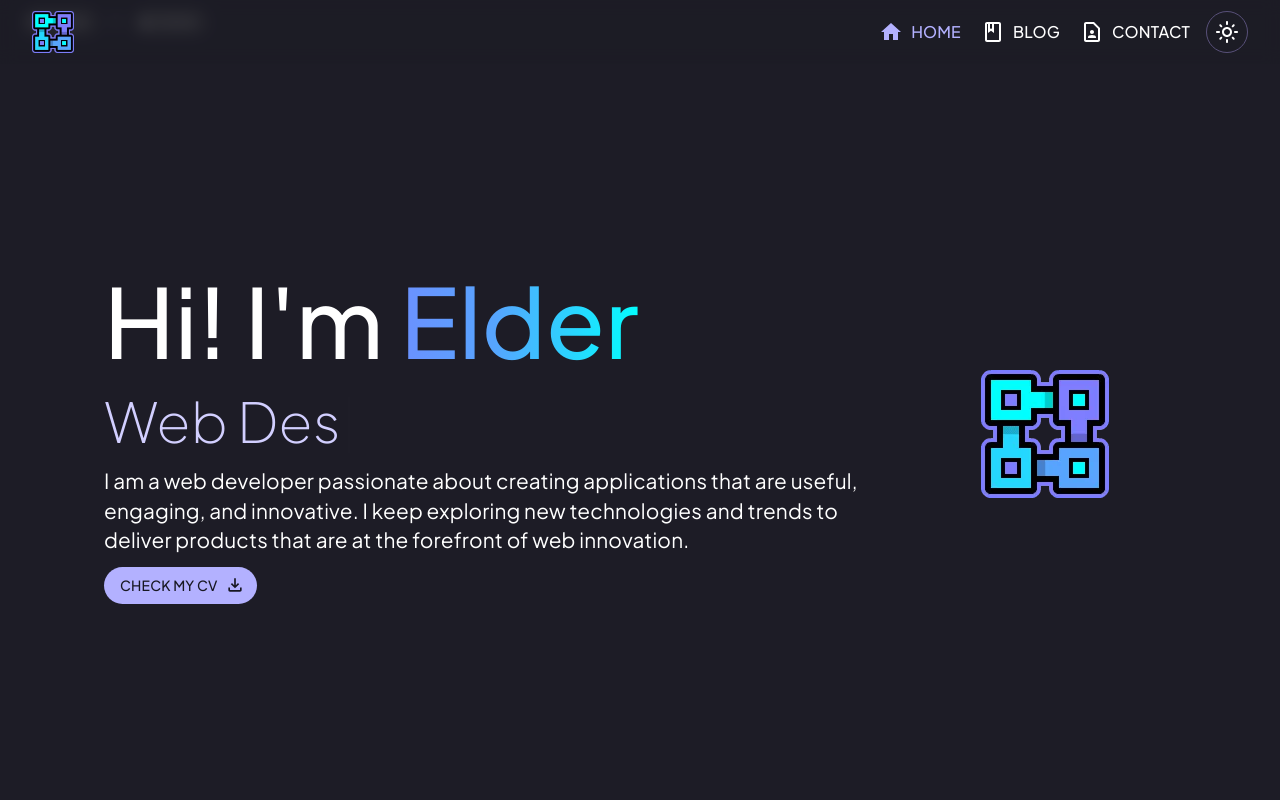
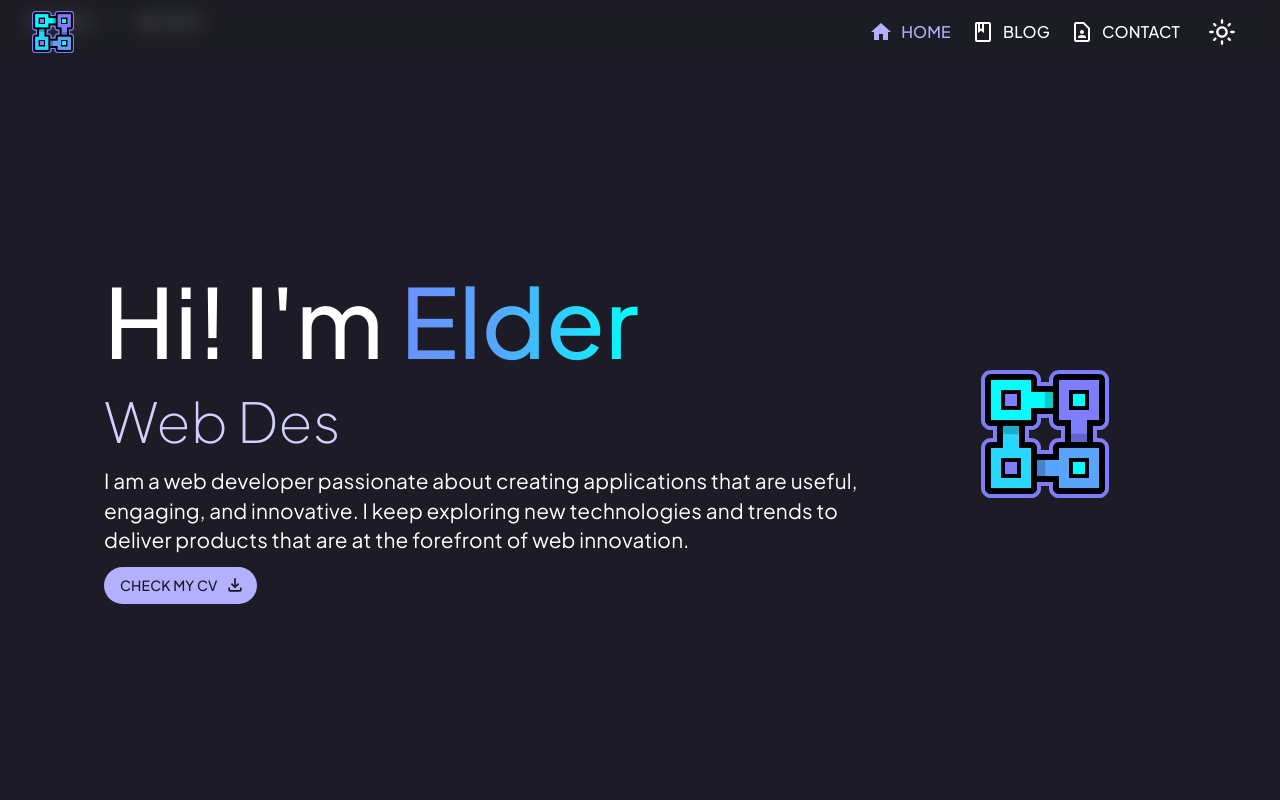
Before and after one commit to Elder-Meyer/personal-portfolio, a React (Vite) app: page /home in a window 1280 px wide. Shown: the top 800 px of the page. Built offline with nearby package versions, Linux system fonts and the light colour scheme.

Commit message:
3.602.3 Add animation icon ThemeSwitcher.jsx

```diff
--- a/src/components/items/ThemeSwitcher.jsx
+++ b/src/components/items/ThemeSwitcher.jsx
@@ -6,22 +6,32 @@ import { Tooltip } from '../material-ui/Tooltip';
 
 const ThemeSwitcher = ({ darkMode, handleChangeTheme }) => {
   const { t } = useTranslation()
-
+  const [isRotated, setIsRotated] = useState(false);
   const [hovered, setHovered] = useState(false);
   const isMobile = useMediaQuery('(max-width:899px)');
 
+  const handleIconClick = () => {
+    setIsRotated(!isRotated);
+    handleChangeTheme(); // Cambiar tema
+  };
+
   return (
     <Tooltip title={darkMode ? t("navbar.darkThemeText") : t("navbar.lightThemeText") } placement={isMobile ? "top" : "bottom"} arrow>
-      <IconButton onClick={handleChangeTheme}
-        sx={{ border: 1, borderColor: 'divider', color : "inherit" }}
+      <IconButton onClick={handleIconClick}
+        sx={{
+          color : "inherit",
+          transition: 'transform 0.5s ease',
+          transform: isRotated ? 'rotate(360deg)' : 'rotate(180deg)',
+        }}
         onMouseEnter={() => setHovered(true)}
         onMouseLeave={() => setHovered(false)}
         aria-label={darkMode ? t("navbar.darkThemeText") : t("navbar.lightThemeText") }
+        size='large'
       >
         {darkMode ? (
-          hovered ? <LightMode /> : <LightModeOutlined />
+          hovered ? <LightMode fontSize='inherit' /> : <LightModeOutlined fontSize='inherit' />
         ) : (
-          hovered ? <DarkMode /> : <DarkModeOutlined />
+          hovered ? <DarkMode fontSize='inherit' /> : <DarkModeOutlined fontSize='inherit' />
         )}
       </IconButton>
     </Tooltip>
```
